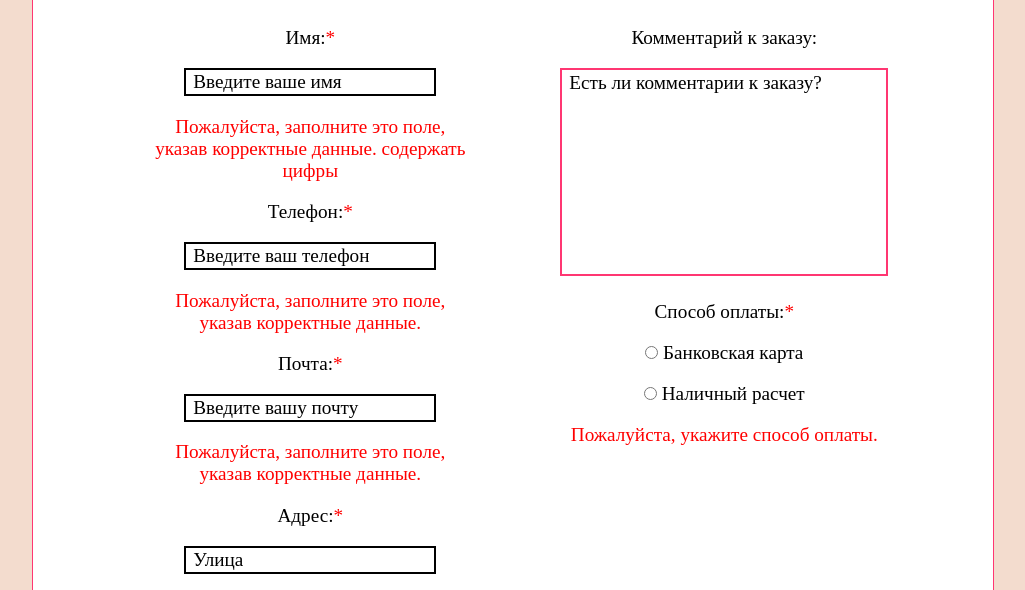
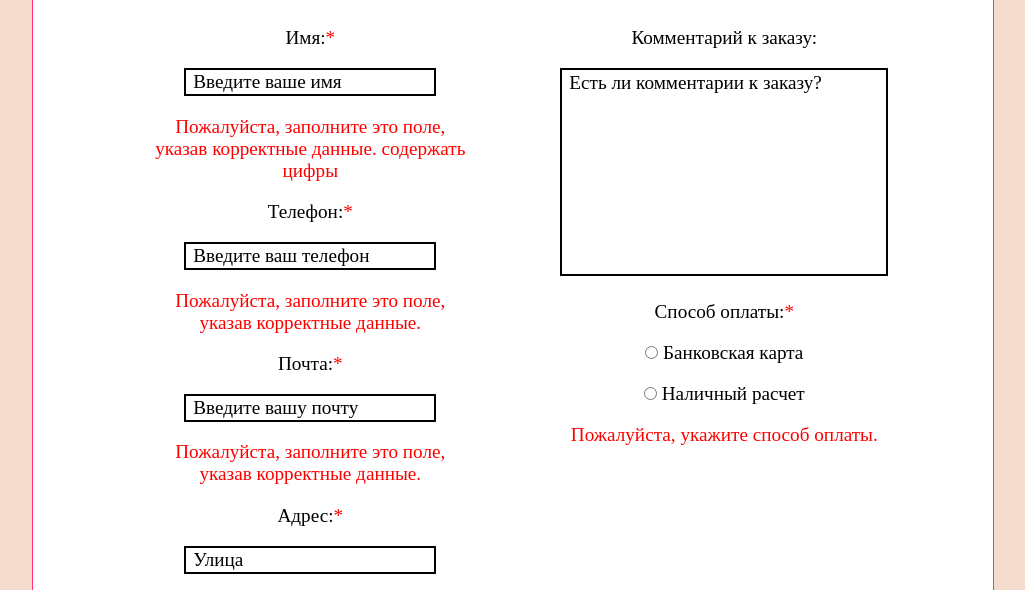
Before and after one commit to itgirlschool/f29-shoping-cart, a plain HTML site: page registration_form.html in a window 1280 px wide. Shown: the part 200-790 px from the top of the page, without its empty margins (127-1152 px from the left). Drawn offline with Linux system fonts and the light colour scheme.

Commit message:
исправление ховера текстэрия

```diff
--- a/registration_form.html
+++ b/registration_form.html
@@ -159,11 +159,11 @@
             width: 25vw;
             height: 25vh;
             font-family: inherit;
-            border: 2px solid #ff3672;
+            border: 2px solid black;
         }
 
         #textarea_comment:hover {
-            border-color: black;
+            border-color: #ff3672;
         }
 
         #registration-form_grid_1 {
```
